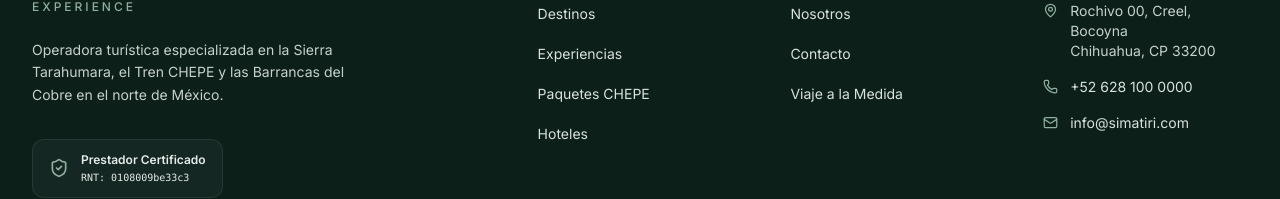
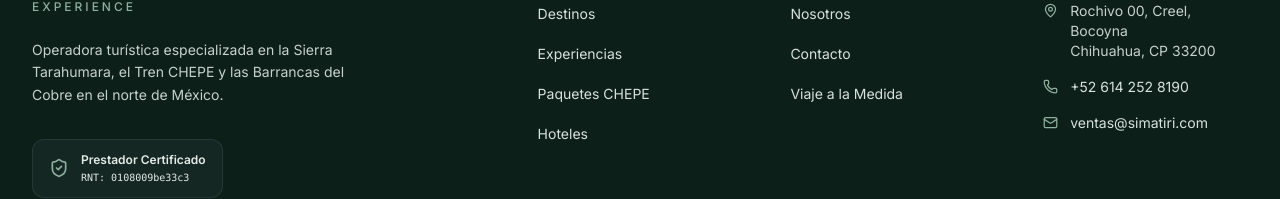
Before and after one commit to Phsycko/simatiri, a Next.js app: page / in a window 1280 px wide. Shown: the part 3549-3748 px from the top of the page. Built offline with nearby package versions, Linux system fonts and the light colour scheme; no server answers; the database is empty; a web font is replaced by a local one.

Commit message:
footer con email y numero bien

```diff
--- a/src/components/layouts/Footer.tsx
+++ b/src/components/layouts/Footer.tsx
@@ -70,11 +70,11 @@
                             </li>
                             <li className="flex items-center gap-3">
                                 <Phone size={15} className="shrink-0 text-[#8FAF9F]" />
-                                <a href="tel:+526281000000" className="text-[#D9E2DE] hover:text-[#8FAF9F] transition-colors">+52 628 100 0000</a>
+                                <a href="tel:+526142528190" className="text-[#D9E2DE] hover:text-[#8FAF9F] transition-colors">+52 614 252 8190</a>
                             </li>
                             <li className="flex items-center gap-3">
                                 <Mail size={15} className="shrink-0 text-[#8FAF9F]" />
-                                <a href="mailto:info@simatiri.com" className="text-[#D9E2DE] hover:text-[#8FAF9F] transition-colors">info@simatiri.com</a>
+                                <a href="mailto:ventas@simatiri.com" className="text-[#D9E2DE] hover:text-[#8FAF9F] transition-colors">ventas@simatiri.com</a>
                             </li>
                         </ul>
                     </div>
```
